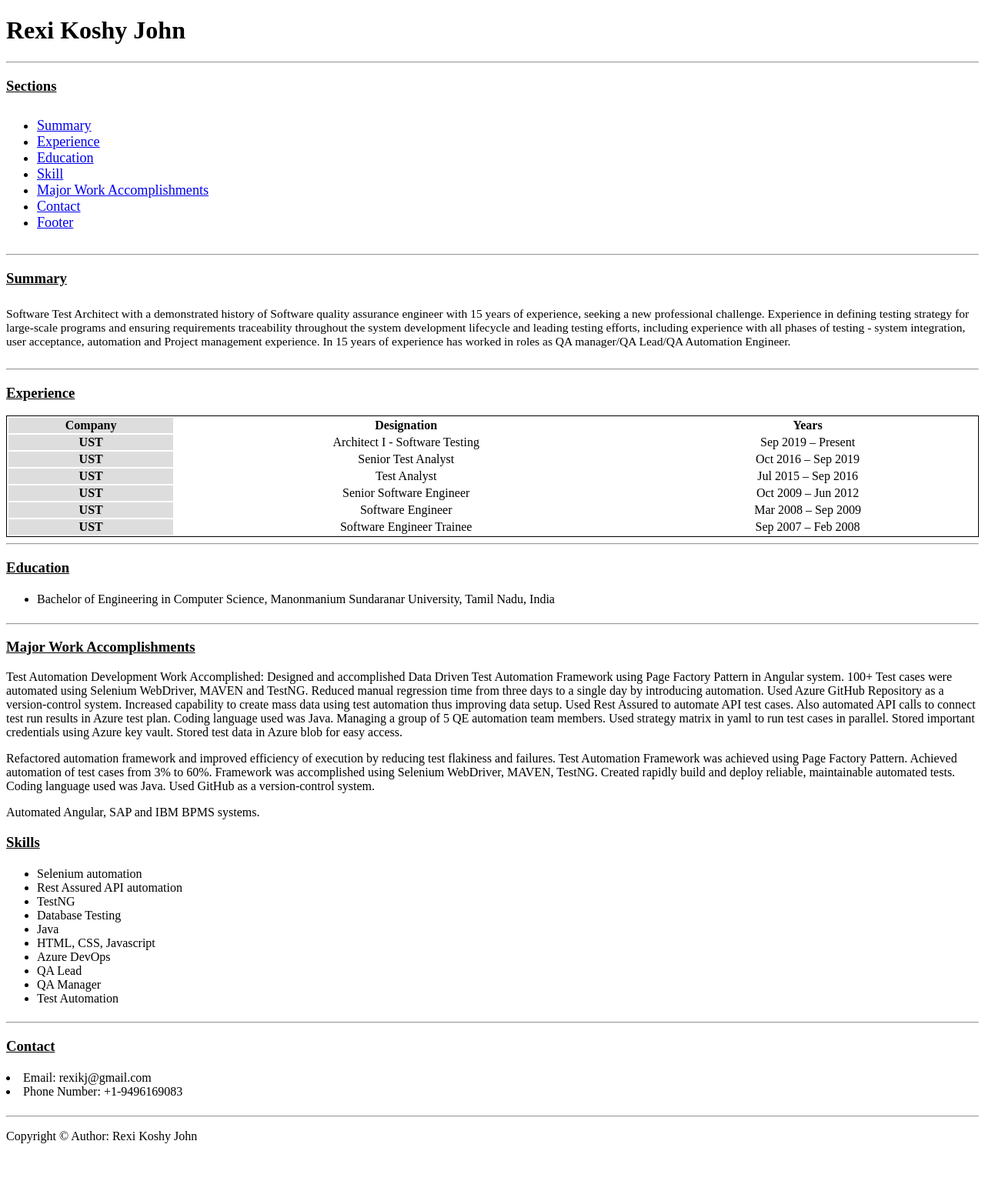
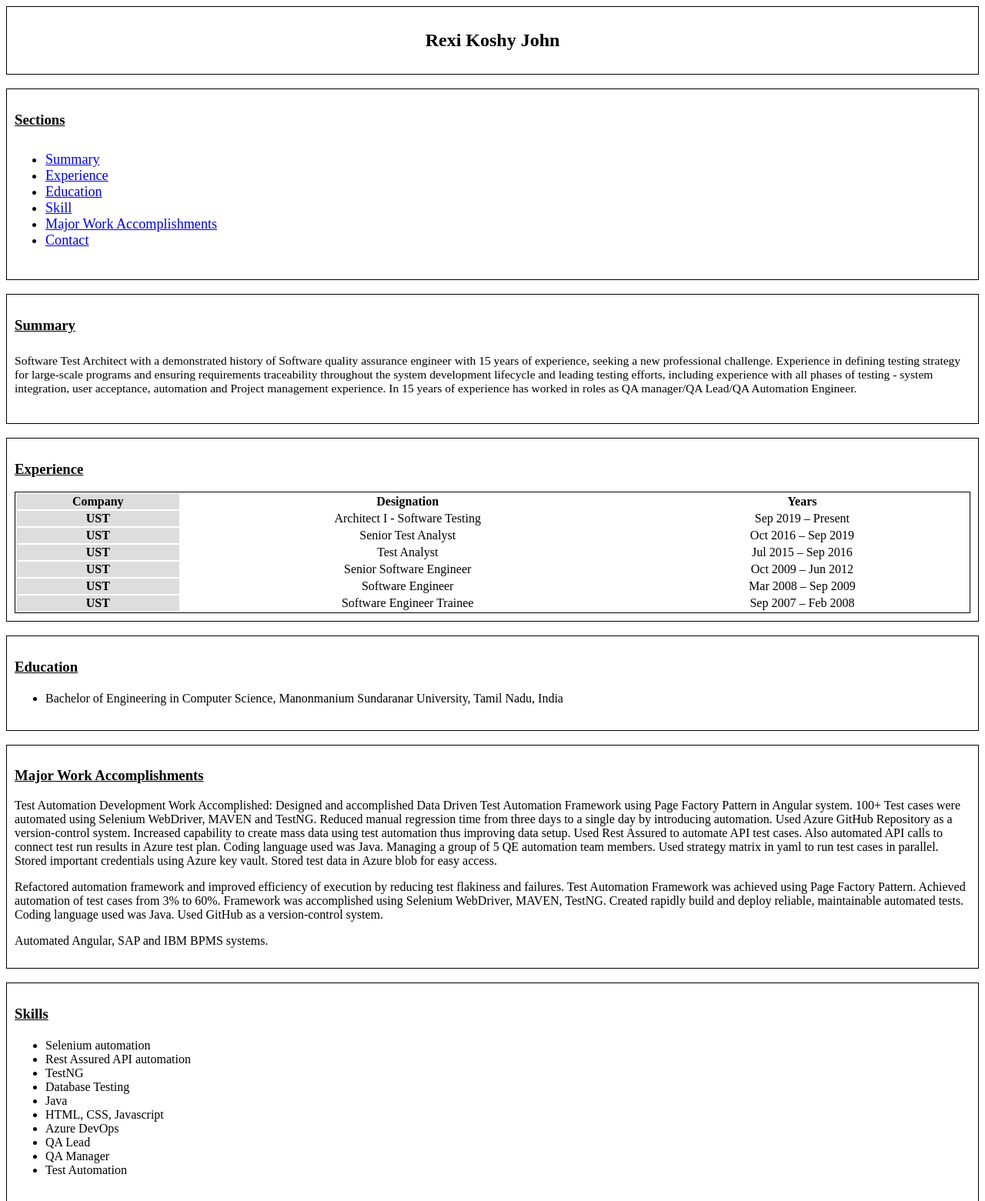
Before and after one commit to rexijohn/WebSiteResume, a plain HTML site: page index.html in a window 1280 px wide. Shown: the top 1561 px of the page at 77% size. Before the commit the page ends 1502 px from the top, so only its background shows below. Drawn offline with Linux system fonts and the light colour scheme.

Commit message:
Update index.html

```diff
--- a/index.html
+++ b/index.html
@@ -26,14 +26,26 @@
             li{
                 font-weight: normal;
             }
+            section{
+                border: 1px solid black;
+                padding: 10px;
+
+            }
+            h1{
+                text-align: center;
+            }
+
 
         </style>
     </head>
             <body>
+
              <header>
+                <section>
                 <h1>Rexi Koshy John</h1>
+                </section>
             </header>
-             <hr>
+             <br>
         <!-- navigation Section  -->
              <nav>
                 <section><h3><u>Sections<h3></u>
@@ -45,12 +57,15 @@
                             <li><a href="#skill">Skill</a></li>
                             <li><a href="#work">Major Work Accomplishments</a></li>
                             <li><a href="#cont">Contact</a></li>
-                            <li><a href="#foot">Footer</a></li>
                             </h5>
                         </ul>
                     </section>
                 </nav>
-                    <hr>
+                <br>
+
+
+            <!-- Content Section  -->
+             <content>
 
                 <section id="summ"><h3><u>Summary<h3></u>
                     <p><h5>Software Test Architect with a demonstrated history of Software quality assurance engineer
@@ -59,10 +74,9 @@
                          including experience with all phases of testing - system integration, user acceptance, automation and Project management experience.
                          In 15 years of experience has worked in roles as QA manager/QA Lead/QA Automation Engineer.</h5> </p>
                     </section>
+                    <br>
 
-             <hr>
-            <!-- Content Section  -->
-             <content>
+
                 <section id = "exp">
                     <u><h3>Experience</h3></u>
                     <table>
@@ -105,7 +119,7 @@
                         </tr>
                     </table>
                 </section>
-                <hr>
+                <br>
 
                 <section id = "edu">
                     <u><h3>Education</h3></u>
@@ -115,11 +129,10 @@
                         </h4>
                     </ul>
                 </section>
-                <hr>
+                <br>
 
-                <section>
+                <section  id ="work">
                     <u><h3>Major Work Accomplishments</h3></u>
-                    <div id ="work">
                         <p>Test Automation Development Work Accomplished: Designed and accomplished Data Driven Test Automation Framework
                              using Page Factory Pattern in Angular system. 100+ Test cases were automated using Selenium WebDriver, MAVEN and TestNG.
                               Reduced manual regression time from three days to a single day by introducing automation.
@@ -135,13 +148,9 @@
                                  Created rapidly build and deploy reliable, maintainable automated tests. Coding language used was Java.
                                  Used GitHub as a version-control system.
                             </p>
-                        </p> Automated Angular, SAP and IBM BPMS systems.</P>
-
-
-                    </div>
-
+                        <p> Automated Angular, SAP and IBM BPMS systems.</P>
                     </section>
-
+                <br>
                 <section id = "skill">
                     <u><h3>Skills</h3></u>
                     <ul>
@@ -159,8 +168,7 @@
                         </h4>
                     </ul>
                 </section>
-                <hr>
-
+                   <br>
                 <section id = "cont">
                     <u><h3>Contact</h3> </u>
                     <h4>
@@ -168,9 +176,9 @@
                         <li>Phone Number: +1-9496169083</li>
                     </h4>
                 </section>
-                <hr>
 
              </content>
+
              <!-- Footer Section  -->
              <footer id ="foot">
              <p>Copyright &copy; Author: Rexi Koshy John</p>
```
Lines whose indentation alone changed are shown as unchanged.
